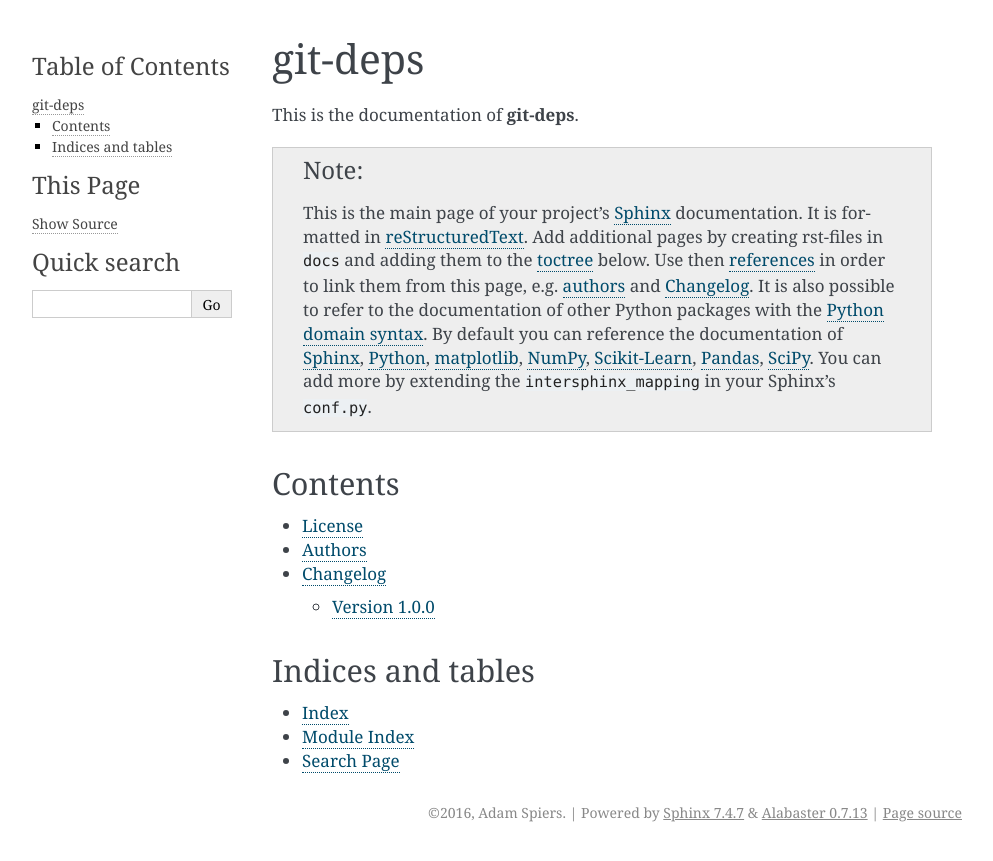
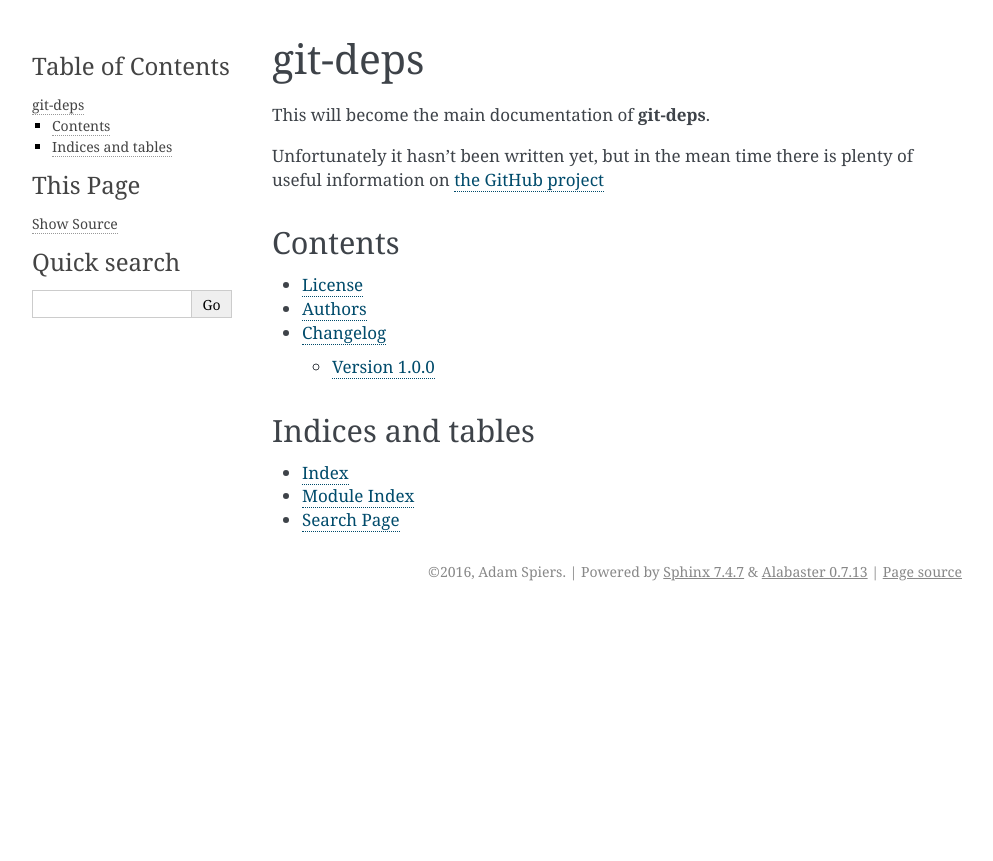
Before and after one commit to aspiers/git-deps, a Sphinx documentation site: the page built from docs/index.rst, in a window 1280 px wide. Shown: the top 861 px of the page, without its empty margins (148-1141 px from the left). Built offline with Sphinx 7.4.7, drawn with Linux system fonts in a browser that asks for light colours; formulas are drawn with MathJax 3; pages that are not in the unit, such as notebooks, are missing from menus.

Commit message:
add some stub Sphinx documentation

```diff
--- a/docs/index.rst
+++ b/docs/index.rst
@@ -2,28 +2,12 @@
 git-deps
 ========
 
-This is the documentation of **git-deps**.
+This will become the main documentation of **git-deps**.
 
-.. note::
+Unfortunately it hasn't been written yet, but in the mean time there
+is plenty of useful information on `the GitHub project
+<https://github.com/aspiers/git-deps/>`_
 
-    This is the main page of your project's `Sphinx <http://sphinx-doc.org/>`_
-    documentation. It is formatted in `reStructuredText
-    <http://sphinx-doc.org/rest.html>`__. Add additional pages by creating
-    rst-files in ``docs`` and adding them to the `toctree
-    <http://sphinx-doc.org/markup/toctree.html>`_ below. Use then
-    `references <http://sphinx-doc.org/markup/inline.html>`__ in order to link
-    them from this page, e.g. :ref:`authors <authors>` and :ref:`changes`.
-    It is also possible to refer to the documentation of other Python packages
-    with the `Python domain syntax
-    <http://sphinx-doc.org/domains.html#the-python-domain>`__. By default you
-    can reference the documentation of `Sphinx <http://sphinx.pocoo.org>`__,
-    `Python <http://docs.python.org/>`__, `matplotlib
-    <http://matplotlib.sourceforge.net>`__, `NumPy
-    <http://docs.scipy.org/doc/numpy>`__, `Scikit-Learn
-    <http://scikit-learn.org/stable>`__, `Pandas
-    <http://pandas.pydata.org/pandas-docs/stable>`__, `SciPy
-    <http://docs.scipy.org/doc/scipy/reference/>`__. You can add more by
-    extending the ``intersphinx_mapping`` in your Sphinx's ``conf.py``.
 
 Contents
 ========
```
